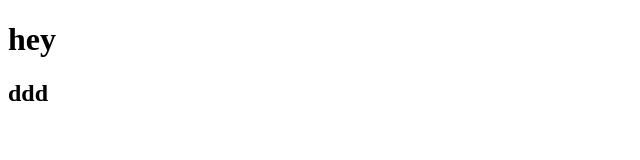
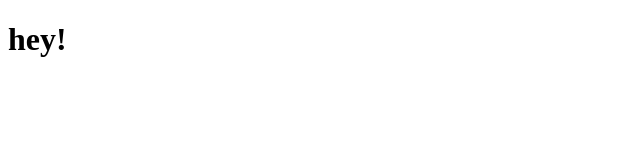
Before and after one commit to Daniil-Lilin/testGit, a plain HTML site: page index.html in a window 1280 px wide. Shown: the full height of the page, 0-640 px from the left. Drawn offline with Linux system fonts and the light colour scheme.

Commit message:
add symbol

```diff
--- a/index.html
+++ b/index.html
@@ -6,7 +6,6 @@
   <title>Document</title>
 </head>
 <body>
-  <h1>hey</h1>
-  <h2>ddd</h2>
+  <h1>hey!</h1>
 </body>
 </html>
```
